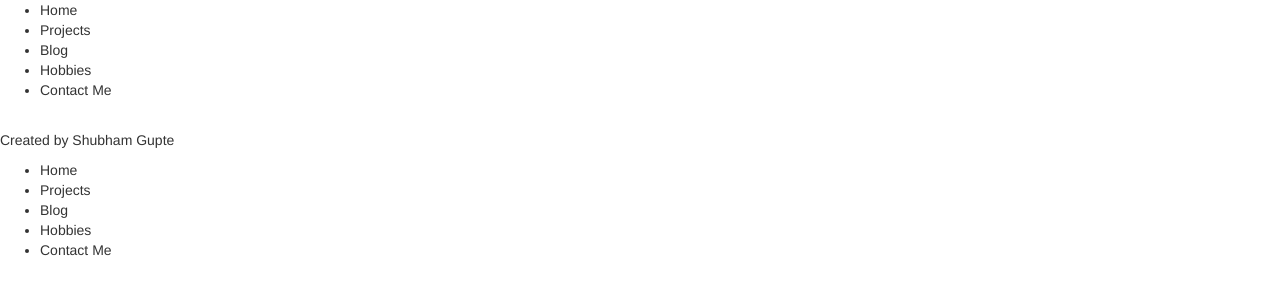
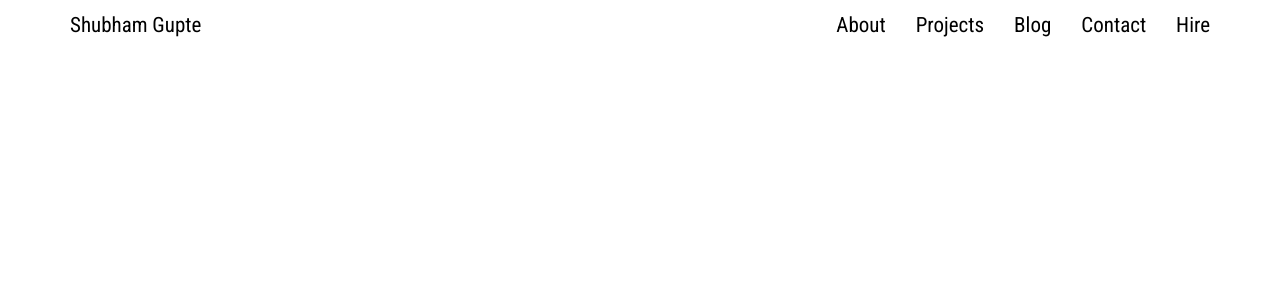
Before and after one commit to Shubham-Gupte/myPersonalWebsite, a Django app: template coreSite/templates/coreSite/base.html in a window 1280 px wide. Shown: the top 300 px of the page. Run offline with Django 3.2, Linux system fonts and the light colour scheme; the template is opened without the code that fills it, so the values that code supplies are empty; some libraries are stand-ins or nearby versions.

Commit message:
Finished navbar for good, finished index, working on contact page now

```diff
--- /dev/null
+++ b/coreSite/static/coreSite/css/contact.css
@@ -0,0 +1,3 @@
+a#topText.Contact {
+  color:red;
+}
--- a/coreSite/templates/coreSite/base.html
+++ b/coreSite/templates/coreSite/base.html
@@ -1,7 +1,9 @@
 {% load static %}
 <link href="{% static 'coreSite/css/bootstrap.min.css' %}" rel="stylesheet">
+<link href="{% static 'coreSite/css/custom.css' %}" rel="stylesheet">
 <script src="https://ajax.googleapis.com/ajax/libs/jquery/1.12.4/jquery.min.js"></script>
 <script src="{% static 'coreSite/js/bootstrap.min.js' %}"></script>
+<script src="{% static 'coreSite/js/custom.js' %}"></script>
 {% block links %}
 {% endblock %}
 <html>
@@ -9,53 +11,45 @@
      <meta charset="utf-8">
     <meta http-equiv="X-UA-Compatible" content="IE=edge">
     <meta name="viewport" content="width=device-width, initial-scale=1">
+    <link href="https://fonts.googleapis.com/css?family=Roboto+Condensed" rel="stylesheet">
       <title>{% block title %}{% endblock %}</title>
    </head>
    <body>
+     <div id="jsWrapper">
+     <div>
      <!-- Nav bar -->
-     <ul>
-       <li>
-         Home
-       </li>
-       <li>
-         Projects
-       </li>
-       <li>
-         Blog
-       </li>
-       <li>
-         Hobbies
-       </li>
-       <li>
-         Contact Me
-       </li>
-     </ul>
+     <nav class="navbar navbar-default navbar-fixed-top" id = "homeNav">
+         <div class="container">
+             <div class="navbar-header">
+                 <button id="mobileButton" type="button" class="navbar-toggle collapsed" data-toggle="collapse" data-target="#navbar" aria-expanded="false" aria-controls="navbar">
+                 <span class="sr-only" id="mobileButton">Toggle navigation</span>
+                 <span class="icon-bar"></span>
+                 <span class="icon-bar"></span>
+                 <span class="icon-bar"></span>
+                 </button>
+                 <a class="navbar-brand" href="{% url 'home' %}" id ="topText">Shubham Gupte</a>
+             </div>
+             <div id="navbar" class="navbar-collapse collapse" id ="topText">
+                 <ul class="nav navbar-nav navbar-right" >
+                   <li><a href="../navbar/" id ="topText" class="About">About  </a></li>
+                     <li><a href="../navbar/" id ="topText" class="Projects">Projects  </a></li>
+                     <li><a href="../navbar-static-top/" id ="topText" class ="Blog">Blog  </a></li>
+                     <li><a href="{% url 'contact' %}" id ="topText" class="Contact">Contact</a></li>
+                     <li><a href="#" id ="topText" class="Hire">Hire</a></li>
+                 </ul>
+             </div>
+             <!--/.nav-collapse -->
+         </div>
+     </nav>
+   </div>
      <!-- End Nav -->
 {% block content %}
 {% endblock %}
-<footer class="footer">
-      <div class="container" style="display: inline">
-        <p>
-          Created by Shubham Gupte
-        </p>
-        <ul>
-          <li>
-            Home
-          </li>
-          <li>
-            Projects
-          </li>
-          <li>
-            Blog
-          </li>
-          <li>
-            Hobbies
-          </li>
-          <li>
-            Contact Me
-          </li>
-        </ul>
-      </div>
-    </footer>
+<footer class="footer navbar-fixed-bottom" id = "homeFoot">
+    <div class="container">
+        <span >Created by Shubham Gupte.</span>
+    </div>
+</footer>
+</div>
 </body>
 </html>
--- a/coreSite/templates/coreSite/template.html
+++ b/coreSite/templates/coreSite/template.html
@@ -2,6 +2,8 @@
 {% load staticfiles %}
 {% block title %} Home {% endblock %}
 {% block links%}<link rel="stylesheet" href="{% static 'coreSite/home.css' %}" type="text/css" />{% endblock %}
+
+
 {% block content %}
 <p id="Django">
   Django
--- a/coreSite/urls.py
+++ b/coreSite/urls.py
@@ -3,4 +3,5 @@ from . import views
 
 urlpatterns = [
 url(r'^$', views.home, name='home'),
+url(r'^ContactMe/$', views.contact, name='contact'),
 ]
--- a/coreSite/views.py
+++ b/coreSite/views.py
@@ -3,3 +3,5 @@ from django.shortcuts import render
 # Create your views here.
 def home(request):
     return render(request, 'coreSite/index.html', {})
+def contact(request):
+    return render(request, 'coreSite/contact.html', {})
--- a/mySite/settings.py
+++ b/mySite/settings.py
@@ -25,7 +25,7 @@ SECRET_KEY = '2z(lpdfe=i)57quq1ckj=k54x2t2==33coei#t0%v%rmu^=t=#'
 # SECURITY WARNING: don't run with debug turned on in production!
 DEBUG = True
 
-ALLOWED_HOSTS = ['127.0.0.1', 'gupte.me', '69b4bedf.ngrok.io']
+ALLOWED_HOSTS = ['127.0.0.1', 'gupte.me', 'fc7a2b54.ngrok.io']
 
 
 # Application definition
--- /dev/null
+++ b/static/coreSite/css/contact.css
@@ -0,0 +1,3 @@
+a#topText.Contact {
+  color:red;
+}
--- /dev/null
+++ b/static/coreSite/css/custom.css
@@ -0,0 +1,29 @@
+#homeNav {
+	background-color: white;
+	border: 0;
+	color: white;
+}
+#topText {
+	text-decoration: none;
+	color: black;
+	font-family: 'Roboto Condensed', sans-serif;
+	font-size: 1.5em;
+}
+
+#homeFoot {
+	text-decoration: none;
+	color: white;
+	font-family: 'Roboto Mono', monospace;
+	font-size: 1.5em;
+}
+#topText:hover {
+	border-bottom: 4px solid red;
+	transition: 0.4s;
+}
+
+#topText:hover:before {
+	visibility: visible;
+	-webkit-transform: scaleX(1);
+	transform: scaleX(1);
+}
+body { padding-top: 40px; }
--- /dev/null
+++ b/static/coreSite/js/custom.js
@@ -0,0 +1,30 @@
+$(document).ready(function() {
+  $('#jsWrapper').hide(0).delay(100).fadeIn(1000);
+  $('a').click(function(e) {
+    e.preventDefault();
+    newLocation = this.href;
+    $('body').fadeOut('slow', newpage);
+  });
+
+  function newpage() {
+    window.location = newLocation;
+  }
+
+  function Reload() {
+    try {
+      var headElement = document.getElementsByTagName("head")[0];
+      if (headElement && headElement.innerHTML)
+        headElement.innerHTML += "<meta http-equiv=\"refresh\" content=\"1\">";
+    } catch (e) {}
+  }
+
+  /*! Reloads on every visit in mobile safari */
+  if ((/iphone|ipod|ipad.*os 5/gi).test(navigator.appVersion)) {
+    window.onpageshow = function(evt) {
+      if (evt.persisted) {
+        document.body.style.display = "none";
+        location.reload();
+      }
+    };
+  }
+});
```
Also changed, not shown: coreSite/static/coreSite/css/custom.css (added, +29 -0 lines), coreSite/static/coreSite/js/custom.js (added, +30 -0 lines), coreSite/static/coreSite/js/home.js (+24 -6 lines), coreSite/templates/coreSite/contact.html (added, +11 -0 lines), coreSite/templates/coreSite/index.html (+4 -3 lines), static/coreSite/home.css (+38 -11 lines), static/coreSite/js/home.js (+68 -7 lines).
